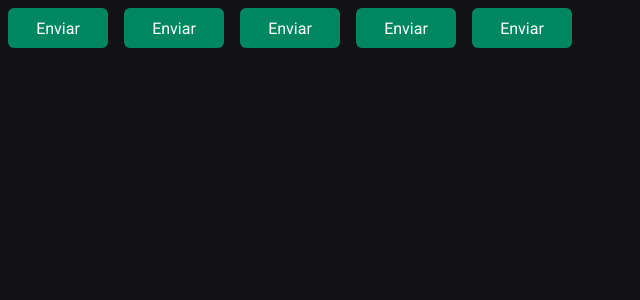
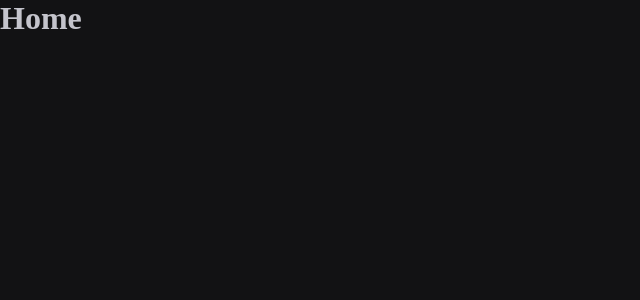
Before and after one commit to henriquedouradoo/pomodoro-react, a React (Vite) app: page / in a window 1280 px wide. Shown: the top 300 px of the page, without its empty margins (0-640 px from the left). Built offline with nearby package versions, Linux system fonts and the light colour scheme.

Commit message:
React-router-DOM

```diff
--- a/package.json
+++ b/package.json
@@ -13,6 +13,7 @@
     "@types/styled-components": "^5.1.34",
     "react": "^18.3.1",
     "react-dom": "^18.3.1",
+    "react-router-dom": "^6.25.1",
     "styled-components": "^6.1.12"
   },
   "devDependencies": {
--- a/src/App.tsx
+++ b/src/App.tsx
@@ -1,17 +1,15 @@
 import { ThemeProvider } from 'styled-components'
-import { Button } from './components/Button'
 import { ThemeDefault } from './styles/themes/default'
 import { GlobalStyle } from './styles/global'
+import { Router } from './Router'
+import { BrowserRouter } from 'react-router-dom'
 
 export function App() {
   return (
     <ThemeProvider theme={ThemeDefault}>
-      <Button variant="primary" />
-      <Button variant="secundary" />
-      <Button variant="danger" />
-      <Button variant="success" />
-      <Button />
-
+      <BrowserRouter>
+        <Router />
+      </BrowserRouter>
       <GlobalStyle />
     </ThemeProvider>
   )
--- /dev/null
+++ b/src/Router.tsx
@@ -0,0 +1,13 @@
+import { Routes, Route } from 'react-router-dom'
+import { History } from './pages/History'
+
+import { Home } from './pages/Home'
+
+export function Router() {
+  return (
+    <Routes>
+      <Route path="/" element={<Home />} />
+      <Route path="/history" element={<History />} />
+    </Routes>
+  )
+}
--- /dev/null
+++ b/src/pages/History.tsx
@@ -0,0 +1,3 @@
+export function History() {
+  return <h1>History</h1>
+}
--- /dev/null
+++ b/src/pages/Home.tsx
@@ -0,0 +1,3 @@
+export function Home() {
+  return <h1>Home</h1>
+}
```
Also changed, not shown: 1 other file (tests, documents, lock files or other folders).
